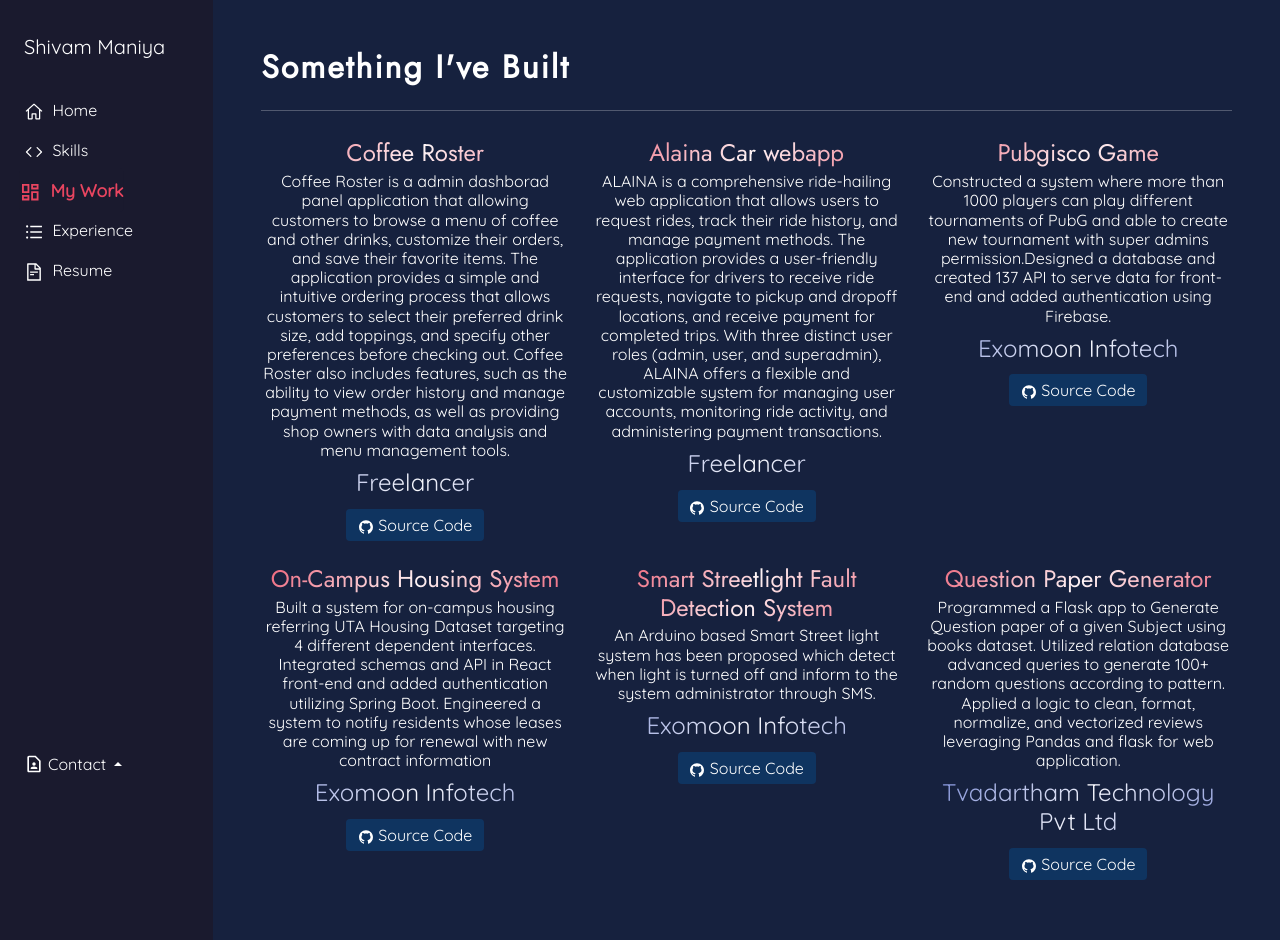
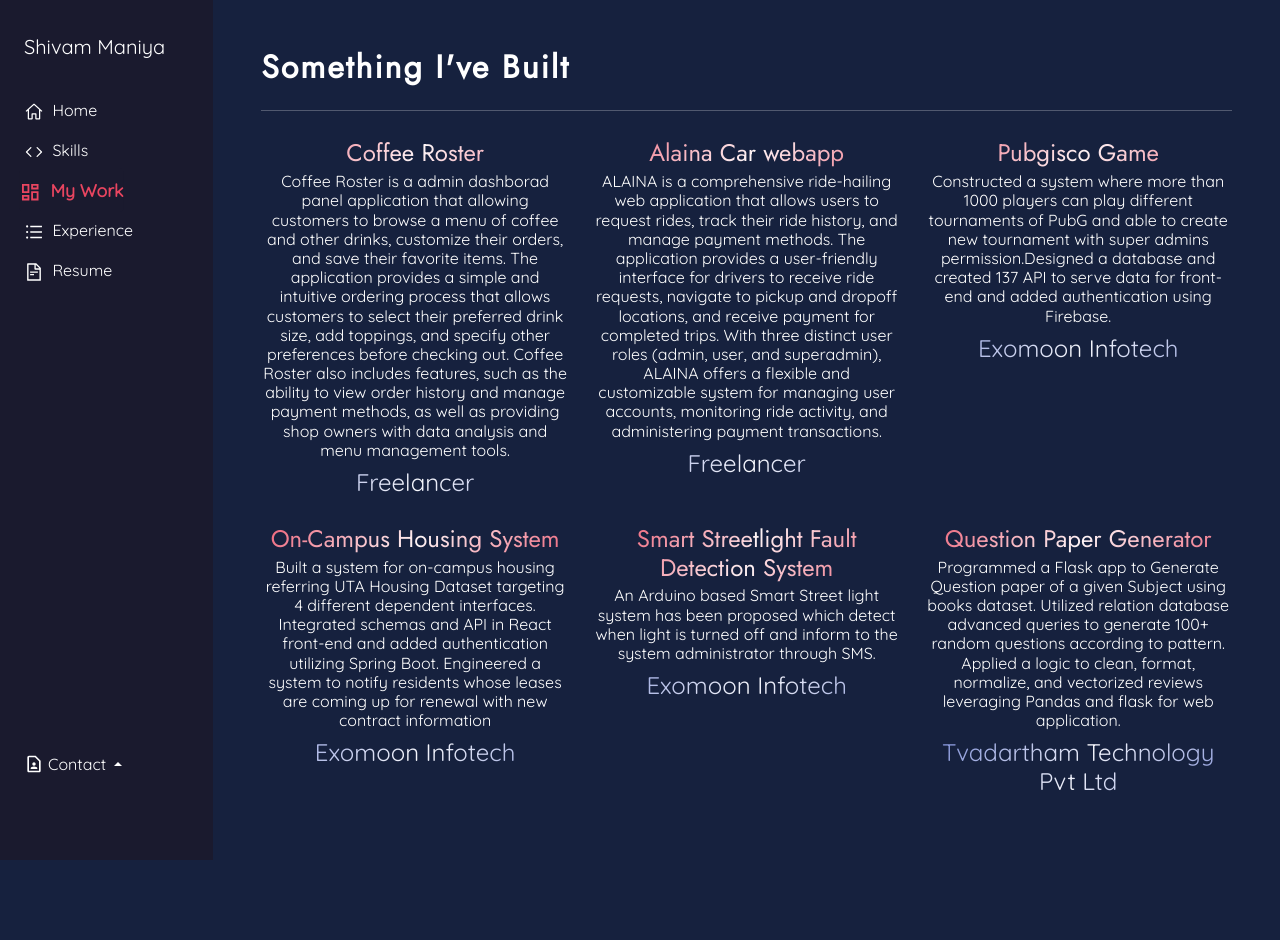
Before and after one commit to shivam-9999/Shivam-Maniya_Portfoilo, a React (Create React App) app: page /mywork in a window 1280 px wide. After the commit the page ends 860 px from the top, so only its background shows below. Built offline with nearby package versions, Linux system fonts and the light colour scheme.

Commit message:
source changes

```diff
--- a/src/components/MyWork.js
+++ b/src/components/MyWork.js
@@ -30,16 +30,6 @@
                 tools.
               </h6>
               <h4 className="animate-charcter2"> Freelancer</h4>
-              <div className="row d-flex justify-content-center">
-                <a
-                  href="https://github.com/shivam-9999/"
-                  className="col-sm-12 col-md-5 portfolio-link text-decoration-none text-white m-1 px-2 py-1 bg-blue rounded"
-                  target="_blank"
-                  rel="noopener noreferrer"
-                >
-                  <AiFillGithub /> Source Code
-                </a>
-              </div>
             </div>
             <div className="col-md-4 text-center my-2">
               <h4 className="ff-jose my-1 animate-charcter">
@@ -57,16 +47,6 @@
                 administering payment transactions.
               </h6>
               <h4 className="animate-charcter2"> Freelancer</h4>
-              <div className="row d-flex justify-content-center">
-                <a
-                  href="https://github.com/shivam-9999/"
-                  className="col-sm-12 col-md-5 portfolio-link text-decoration-none text-white m-1 px-2 py-1 bg-blue rounded"
-                  target="_blank"
-                  rel="noopener noreferrer"
-                >
-                  <AiFillGithub /> Source Code
-                </a>
-              </div>
             </div>
 
             <div className="col-md-4 text-center my-2">
@@ -79,16 +59,6 @@
                 Firebase.
               </h6>
               <h4 className="animate-charcter2"> Exomoon Infotech</h4>
-              <div className="row d-flex justify-content-center">
-                <a
-                  href="https://github.com/shivam-9999/"
-                  className="col-sm-12 col-md-5 portfolio-link text-decoration-none text-white m-1 px-2 py-1 bg-blue rounded"
-                  target="_blank"
-                  rel="noopener noreferrer"
-                >
-                  <AiFillGithub /> Source Code
-                </a>
-              </div>
             </div>
 
             <div className="col-md-4 text-center my-2">
@@ -104,16 +74,6 @@
                 information
               </h6>
               <h4 className="animate-charcter2"> Exomoon Infotech</h4>
-              <div className="row d-flex justify-content-center">
-                <a
-                  href="https://github.com/shivam-9999/"
-                  className="col-sm-12 col-md-5 portfolio-link text-decoration-none text-white m-1 px-2 py-1 bg-blue rounded"
-                  target="_blank"
-                  rel="noopener noreferrer"
-                >
-                  <AiFillGithub /> Source Code
-                </a>
-              </div>
             </div>
             <div className="col-md-4 text-center my-2">
               <h4 className="ff-jose my-1 animate-charcter">
@@ -125,16 +85,6 @@
                 administrator through SMS.
               </h6>
               <h4 className="animate-charcter2"> Exomoon Infotech</h4>
-              <div className="row d-flex justify-content-center">
-                <a
-                  href="https://github.com/shivam-9999/"
-                  className="col-sm-12 col-md-5 portfolio-link text-decoration-none text-white m-1 px-2 py-1 bg-blue rounded"
-                  target="_blank"
-                  rel="noopener noreferrer"
-                >
-                  <AiFillGithub /> Source Code
-                </a>
-              </div>
             </div>
             <div className="col-md-4 text-center my-2">
               <h4 className="ff-jose my-1 animate-charcter">
@@ -151,16 +101,6 @@
                 {" "}
                 Tvadartham Technology Pvt Ltd
               </h4>
-              <div className="row d-flex justify-content-center">
-                <a
-                  href="https://github.com/shivam-9999/"
-                  className="col-sm-12 col-md-5 portfolio-link text-decoration-none text-white m-1 px-2 py-1 bg-blue rounded"
-                  target="_blank"
-                  rel="noopener noreferrer"
-                >
-                  <AiFillGithub /> Source Code
-                </a>
-              </div>
             </div>
           </div>
         </div>
```
